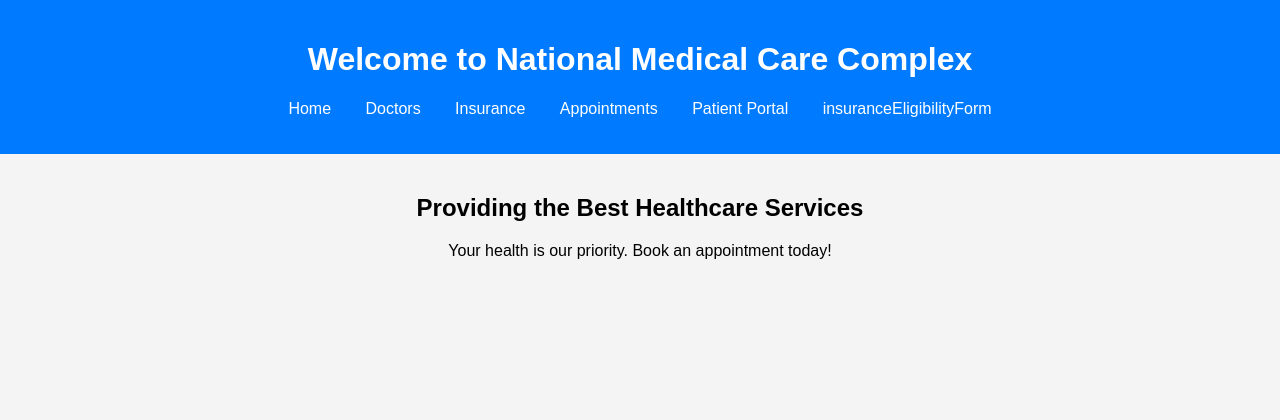
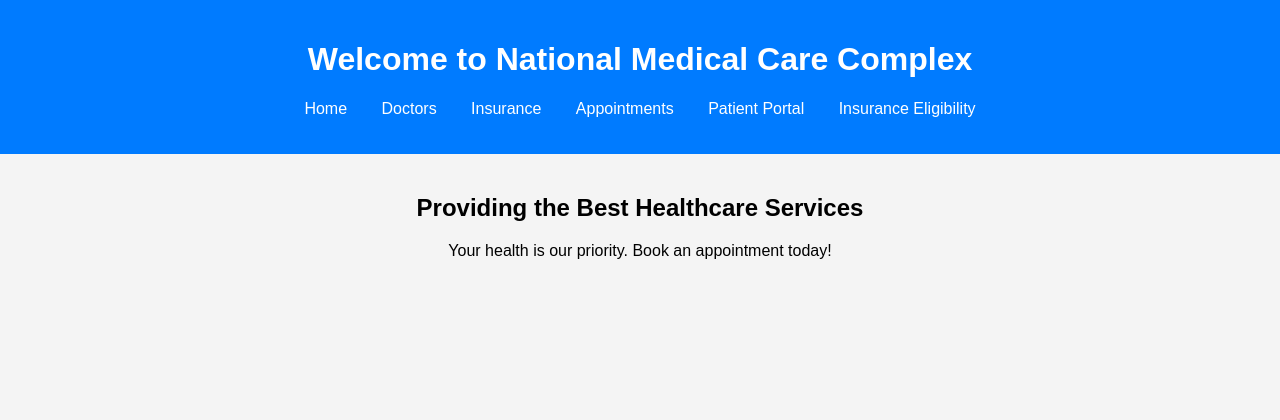
Before and after one commit to INFINITYP0WER/NationalMedicalCareWebsite, a PHP site: page / in a window 1280 px wide. Shown: the top 420 px of the page. Run offline with PHP 8.4, Linux system fonts and the light colour scheme.

Commit message:
Add files via upload
updated files

```diff
--- a/eligibilityCheck.js
+++ b/eligibilityCheck.js
@@ -1,20 +1,16 @@
-
 document.getElementById("insuranceEligibilityForm").addEventListener("submit", function(event) {
     event.preventDefault();
-
     let nationalId = document.getElementById("nationalId").value;
     let dob = document.getElementById("dob").value;
     let insuranceId = document.getElementById("insuranceId").value;
     let phone = document.getElementById("phone").value;
 
-    // Mock insurance company data
     let mockInsuranceData = {
         "1010101010": { insuranceCompany: "Bupa Arabia", eligibilityStatus: "Eligible" },
         "2020202020": { insuranceCompany: "Tawuniya", eligibilityStatus: "Not Eligible" },
         "3030303030": { insuranceCompany: "MedGulf", eligibilityStatus: "Eligible" }
     };
 
-    // Simulate backend processing
     let response = mockInsuranceData[nationalId] || { insuranceCompany: "Unknown", eligibilityStatus: "No Record Found" };
 
     document.getElementById("eligibilityResult").innerHTML = `
--- a/index.html
+++ b/index.html
@@ -16,7 +16,7 @@
                 <li><a href="insurance.html">Insurance</a></li>
                 <li><a href="appointments.html">Appointments</a></li>
                 <li><a href="portal.html">Patient Portal</a></li>
-                <li><a href="eligibility_form.html">insuranceEligibilityForm</a></li>
+                <li><a href="eligibility_form.html">Insurance Eligibility</a></li>
             </ul>
         </nav>
     </header>
```
Also changed, not shown: script.js (line endings or trailing spaces), style.css (line endings or trailing spaces).
